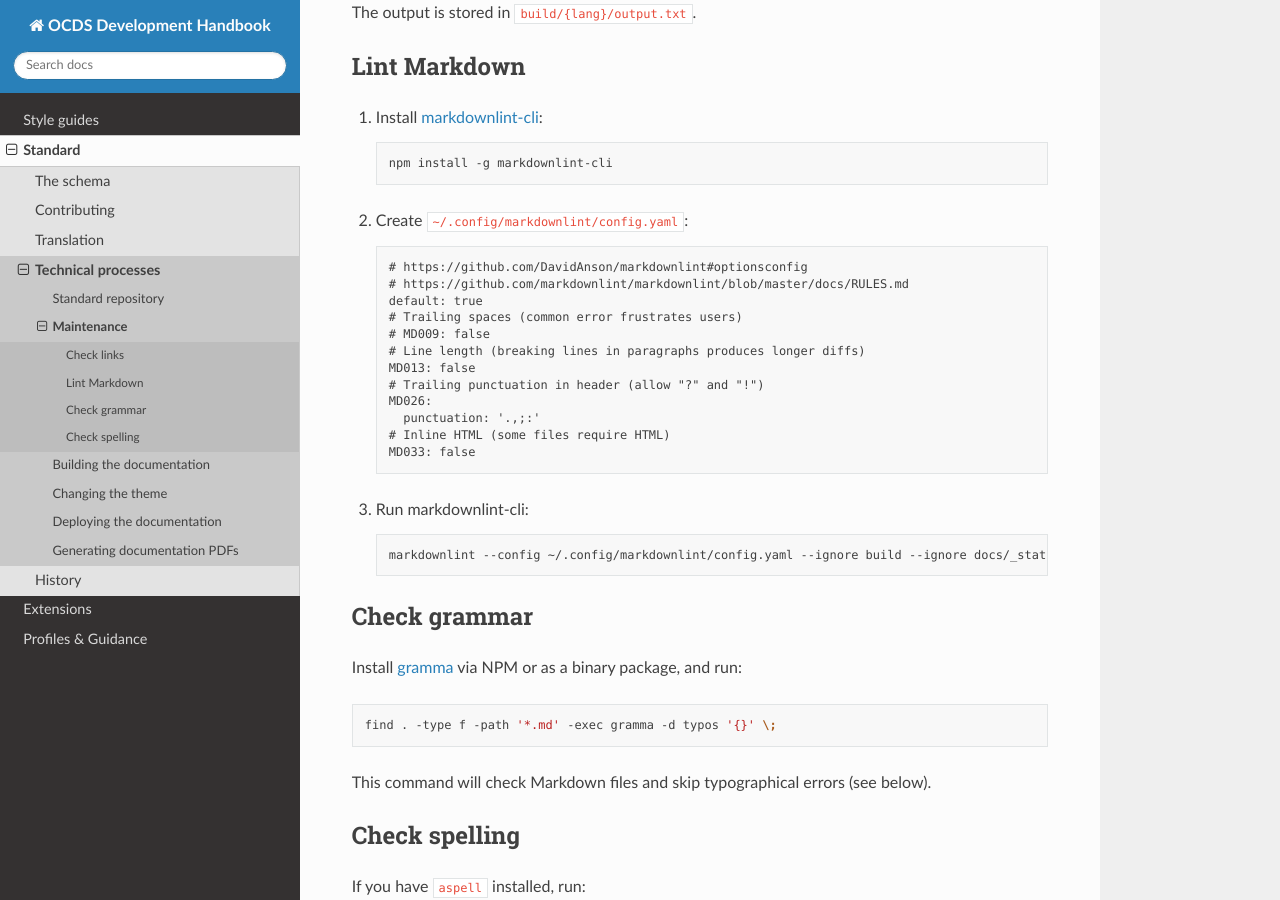
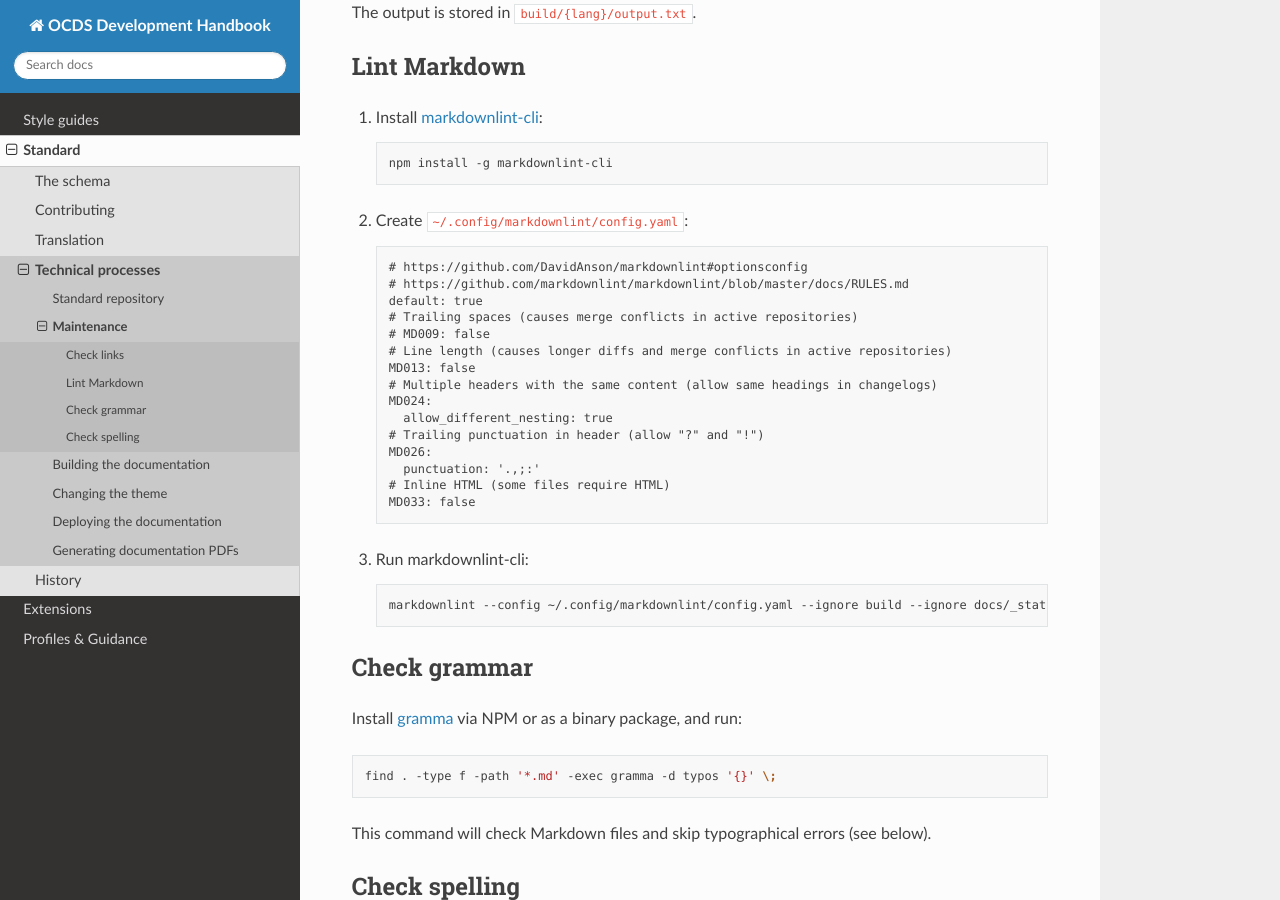
Before and after one commit to open-contracting/standard-development-handbook, a Sphinx documentation site: the page built from docs/standard/technical/maintain.rst, in a window 1280 px wide and 900 px high, scrolled down 728 px. Built offline with Sphinx 7.4.7 and the Read the Docs theme 2.0.0, drawn with Linux system fonts in a browser that asks for light colours.

Commit message:
markdownlint: Add MD024

```diff
--- a/docs/standard/technical/maintain.rst
+++ b/docs/standard/technical/maintain.rst
@@ -44,10 +44,13 @@ Lint Markdown
       # https://github.com/DavidAnson/markdownlint#optionsconfig
       # https://github.com/markdownlint/markdownlint/blob/master/docs/RULES.md
       default: true
-      # Trailing spaces (common error frustrates users)
+      # Trailing spaces (causes merge conflicts in active repositories)
       # MD009: false
-      # Line length (breaking lines in paragraphs produces longer diffs)
+      # Line length (causes longer diffs and merge conflicts in active repositories)
       MD013: false
+      # Multiple headers with the same content (allow same headings in changelogs)
+      MD024:
+        allow_different_nesting: true
       # Trailing punctuation in header (allow "?" and "!")
       MD026:
         punctuation: '.,;:'
```
